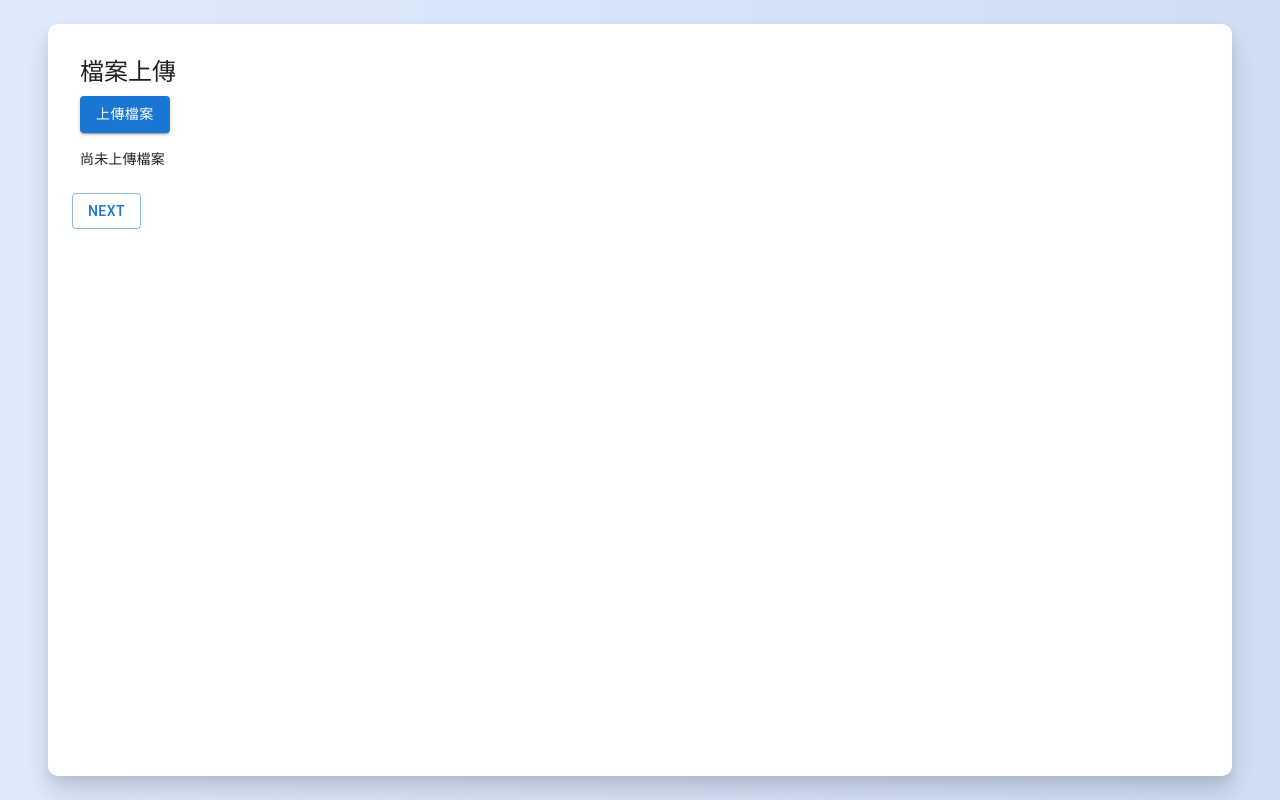
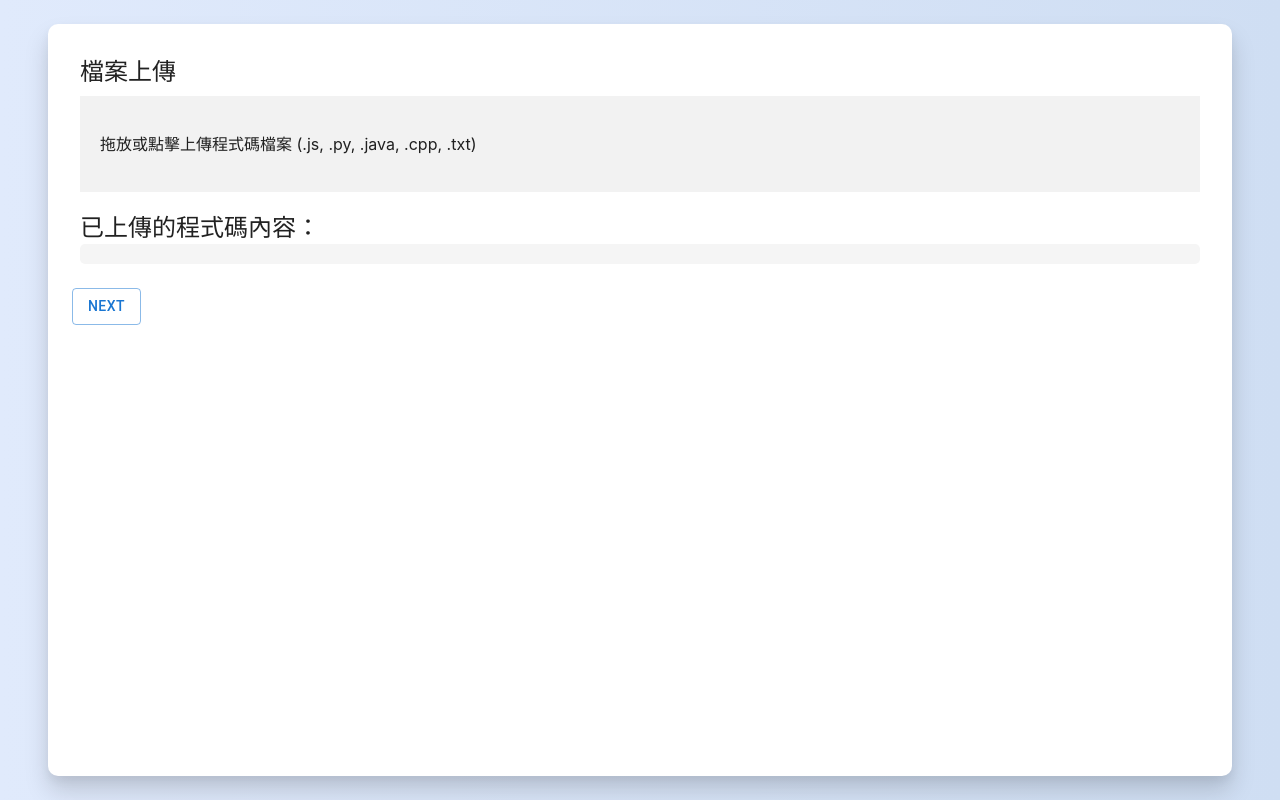
Before and after one commit to zjimf/Cozilla, a React (Vite) app in the folder frontend/: page / in a window 1280 px wide. Built offline with nearby package versions, Linux system fonts and the light colour scheme.

Commit message:
feat: rebuild data loader ui

```diff
--- a/frontend/src/App.jsx
+++ b/frontend/src/App.jsx
@@ -1,5 +1,4 @@
 import { useState } from "react";
-
 import Box from "@mui/material/Box";
 import Card from "@mui/material/Card";
 import CardActions from "@mui/material/CardActions";
@@ -10,9 +9,20 @@ import FileUploader from "./FileUploader";
 
 const App = () => {
   const [files, setFiles] = useState([]);
+  const [fileContents, setFileContents] = useState({}); // 儲存檔案名稱與內容
+
+  // 刪除檔案：從 files 與 fileContents 中移除對應檔案
+  const handleDelete = (fileName) => {
+    setFiles((prevFiles) => prevFiles.filter((file) => file.name !== fileName));
+    setFileContents((prevContents) => {
+      const newContents = { ...prevContents };
+      delete newContents[fileName];
+      return newContents;
+    });
+  };
 
   /**
-   * 當使用者點擊「傳送到後端」按鈕時，會建立 FormData 並發送檔案
+   * 當使用者點擊「傳送到後端」按鈕時，會建立 payload 並發送檔案內容（也可同時上傳檔案）
    */
   const handleSubmit = async () => {
     if (files.length === 0) {
@@ -20,19 +30,16 @@ const App = () => {
       return;
     }
 
-    // 建立 FormData 物件
-    const formData = new FormData();
-    // 將每個檔案加入 FormData，假設後端的欄位名稱為 "files"
-    files.forEach((file) => {
-      formData.append("files", file);
-    });
+    // 若有需要上傳檔案本身，可用 FormData 方式；這裡僅示範上傳檔案內容
+    const payload = { fileContents };
 
     try {
-      // 請依照你的後端 API 調整 URL 與其他參數
       const response = await fetch("http://your-backend-url/upload", {
         method: "POST",
-        body: formData,
+        body: JSON.stringify(payload),
+        headers: { "Content-Type": "application/json" },
       });
+
       const result = await response.json();
       console.log("後端回傳結果:", result);
       alert("上傳成功！");
@@ -59,15 +66,55 @@ const App = () => {
           boxShadow:
             "rgba(0, 0, 0, 0.15) 0px 15px 25px, rgba(0, 0, 0, 0.05) 0px 5px 10px",
           borderRadius: "10px",
-          padding: "16px", // 加上 padding 避免內容過於貼邊
+          padding: "16px",
         }}
       >
         <CardContent>
           <Typography gutterBottom variant="h5" component="div">
             檔案上傳
           </Typography>
-          {/* 引入檔案上傳元件 */}
-          <FileUploader files={files} setFiles={setFiles} />
+          {/* 傳入 onDelete 方法 */}
+          <FileUploader
+            files={files}
+            setFiles={setFiles}
+            setFileContents={setFileContents}
+            onDelete={handleDelete}
+          />
+
+          {/* 顯示已上傳的程式碼內容，每個檔案旁都提供刪除按鈕 */}
+          <Typography variant="h5" sx={{ marginTop: "20px" }}>
+            已上傳的程式碼內容：
+          </Typography>
+          <Box
+            sx={{
+              overflowY: "auto",
+              overflowX: "auto",
+              backgroundColor: "#f5f5f5",
+              padding: "10px",
+              borderRadius: "5px",
+              display: "flex",
+              flexDirection: "row",
+            }}
+          >
+            {Object.entries(fileContents).map(([fileName, content]) => (
+              <Box
+                key={fileName}
+                sx={{
+                  backgroundColor: "#ffffff",
+                  marginX: "10px",
+                  padding: "10px",
+                  position: "relative",
+                }}
+              >
+                <Typography variant="subtitle1" sx={{ fontWeight: "bold" }}>
+                  {fileName}
+                </Typography>
+                <pre style={{ whiteSpace: "pre-wrap", wordWrap: "break-word" }}>
+                  {content}
+                </pre>
+              </Box>
+            ))}
+          </Box>
         </CardContent>
         <CardActions>
           <Button variant="outlined" onClick={handleSubmit}>
--- a/frontend/src/FileUploader.jsx
+++ b/frontend/src/FileUploader.jsx
@@ -1,38 +1,41 @@
-import { useRef } from "react";
+import { useCallback } from "react";
+import { useDropzone } from "react-dropzone";
 import List from "@mui/material/List";
 import ListItem from "@mui/material/ListItem";
 import ListItemText from "@mui/material/ListItemText";
+import IconButton from "@mui/material/IconButton";
+import DeleteIcon from "@mui/icons-material/Delete";
 import Box from "@mui/material/Box";
-import Button from "@mui/material/Button";
 import Typography from "@mui/material/Typography";
 
-const FileUploader = ({ files, setFiles }) => {
-  // 使用 useState 儲存上傳的檔案陣列
-  // 使用 useRef 取得隱藏的 <input> 元件參考
-  const inputRef = useRef(null);
+const FileUploader = ({ files, setFiles, setFileContents, onDelete }) => {
+  const onDrop = useCallback(
+    (acceptedFiles) => {
+      // 將新檔案合併進現有檔案
+      setFiles((prevFiles) => [...prevFiles, ...acceptedFiles]);
 
-  /**
-   * 當使用者選擇檔案時觸發
-   * 將 FileList 轉換成陣列存入 state
-   */
-  const handleFileChange = (event) => {
-    const selectedFiles = Array.from(event.target.files);
-    setFiles(selectedFiles);
-  };
+      acceptedFiles.forEach((file) => {
+        const reader = new FileReader();
 
-  /**
-   * 點擊上傳按鈕時觸發隱藏的 input 點擊事件
-   */
-  const handleUploadClick = () => {
-    if (inputRef.current) {
-      inputRef.current.click();
-    }
-  };
+        reader.onload = (event) => {
+          const fileContent = event.target.result;
+          setFileContents((prevContents) => ({
+            ...prevContents,
+            [file.name]: fileContent,
+          }));
+        };
 
-  /**
-   * 格式化檔案大小，依據大小自動換算單位
-   * @param {number} size 檔案大小（位元組）
-   */
+        reader.readAsText(file);
+      });
+    },
+    [setFiles, setFileContents]
+  );
+
+  const { getRootProps, getInputProps } = useDropzone({
+    onDrop,
+    accept: ".js,.py,.java,.cpp,.txt", // 允許的文件類型
+  });
+
   const formatSize = (size) => {
     if (size < 1024) {
       return size + " B";
@@ -44,25 +47,45 @@ const FileUploader = ({ files, setFiles }) => {
   };
 
   return (
-    <Box>
-      {/* 隱藏的檔案上傳 input，允許上傳任意檔案且多選 */}
-      <input
-        type="file"
-        multiple
-        ref={inputRef}
-        style={{ display: "none" }}
-        onChange={handleFileChange}
-      />
-      {/* 上傳檔案按鈕 */}
-      <Button variant="contained" onClick={handleUploadClick}>
-        上傳檔案
-      </Button>
-      {/* 顯示上傳檔案資訊 */}
-      <Box mt={2}>
-        {files?.length > 0 ? (
+    <>
+      <div
+        {...getRootProps()}
+        style={{
+          background: "#f2f2f2",
+          padding: "20px",
+          cursor: "pointer",
+          display: "flex",
+          alignItems: "center",
+        }}
+      >
+        <input {...getInputProps()} />
+        <p>拖放或點擊上傳程式碼檔案 (.js, .py, .java, .cpp, .txt)</p>
+      </div>
+      {files.length > 0 && (
+        <Box
+          sx={{
+            background: "#f2f2f2",
+            maxHeight: "200px",
+            overflowY: "auto",
+            padding: "10px",
+            position: "relative",
+          }}
+        >
           <List>
-            {files?.map((file, index) => (
-              <ListItem key={index} divider>
+            {files.map((file, index) => (
+              <ListItem
+                key={index}
+                divider
+                secondaryAction={
+                  <IconButton
+                    edge="end"
+                    aria-label="delete"
+                    onClick={() => onDelete(file.name)}
+                  >
+                    <DeleteIcon />
+                  </IconButton>
+                }
+              >
                 <ListItemText
                   primary={`檔名：${file.name}`}
                   secondary={
@@ -80,11 +103,9 @@ const FileUploader = ({ files, setFiles }) => {
               </ListItem>
             ))}
           </List>
-        ) : (
-          <Typography variant="body2">尚未上傳檔案</Typography>
-        )}
-      </Box>
-    </Box>
+        </Box>
+      )}
+    </>
   );
 };
 
```
